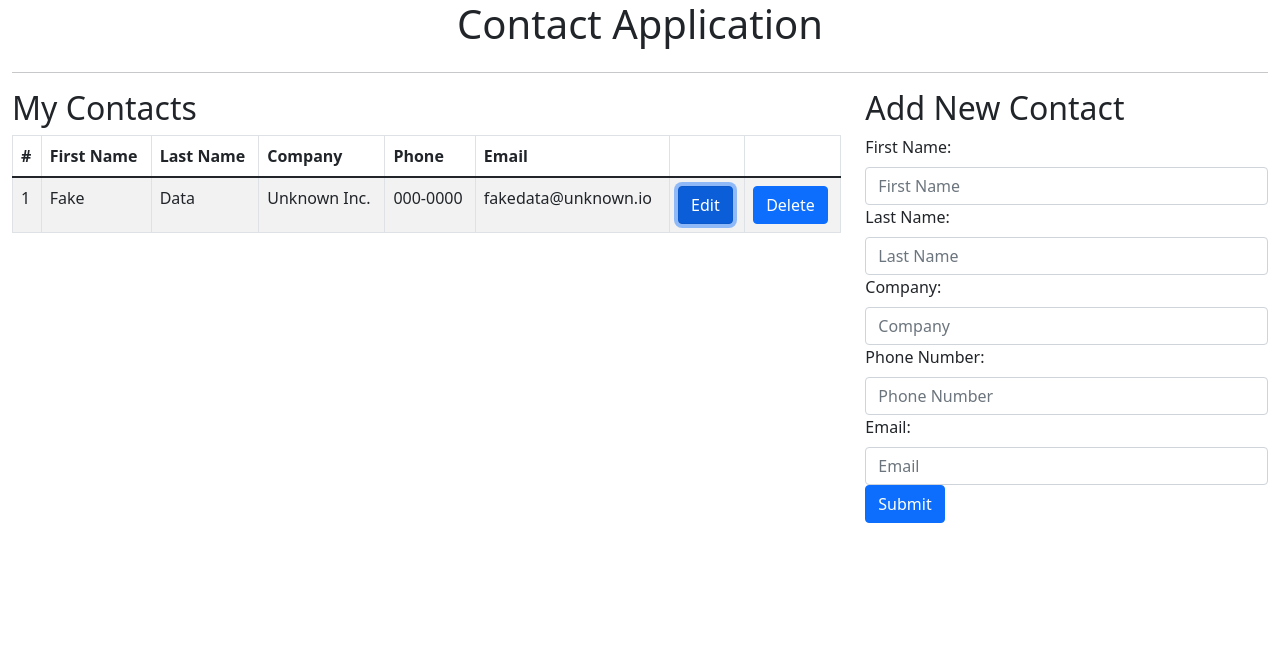
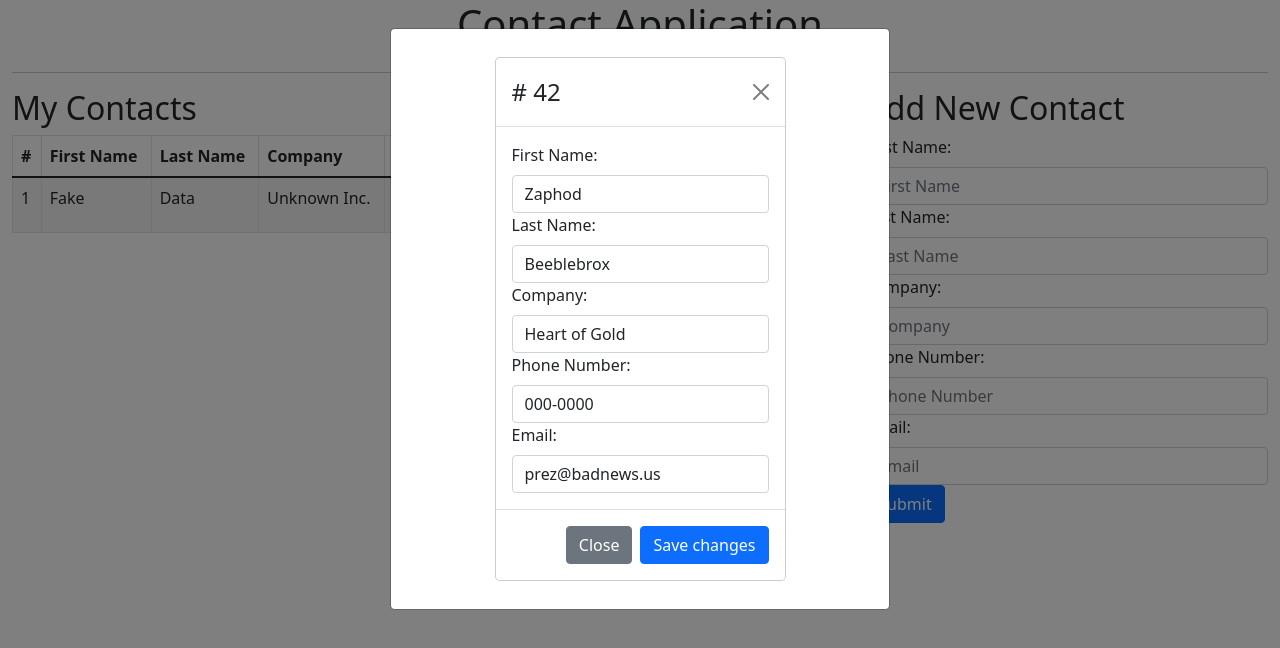
Before and after one commit to SowmyaNagayya/WebDevelopment, a React (Create React App) app in the folder MyPractice/contact-list/: page / in a window 1280 px wide. Both pictures are taken after a click on the button "Edit". Shown: the top 648 px of the page. Built offline with nearby package versions, Linux system fonts and the light colour scheme; no server answers.

Commit message:
worked on Edit contact model

```diff
--- a/MyPractice/contact-list/src/App.js
+++ b/MyPractice/contact-list/src/App.js
@@ -11,6 +11,7 @@ class App extends React.Component {
 
   state = {
     loading: false,
+    showEditModal: false,
     contactData: [
       {
         "contactId": 1,
@@ -26,6 +27,14 @@ class App extends React.Component {
         company: '',
         phone: '',
         email: ''
+      },
+      editContactData: {
+        "contactId": 42,
+        "firstName": "Zaphod",
+        "lastName": "Beeblebrox",
+        "company": "Heart of Gold",
+        "phone": "000-0000",
+        "email": "prez@badnews.us"
       }
   }
 
@@ -82,6 +91,20 @@ class App extends React.Component {
         { contactData: data, loading: false }
       ))
   }
+
+  //EventHandlers for Open and Close ContactModal
+  handleEditModalClose = (event) => {
+    console.log("Closing Edit Modal")
+    this.setState({ showEditModal : false})
+ }
+
+ handleEditModalOpen = (event) => {
+    console.log("Opening Edit Modal")
+    if (event) event.preventDefault();
+    let contactId = event.target.value;
+    console.log(`Editing contact id ${contactId}`)
+    this.setState({ showEditModal : true})
+ }
   //We want to use our class component's lifecycle method componentDidMount,
   //a special method built into the component class that can be overridden with customized behavior.
   //This method will run after a React component has been mounted to the view.
@@ -114,7 +137,8 @@ class App extends React.Component {
         <Row>
           <Col sm={8}>
             <h2>My Contacts</h2>
-            <ContactTable contacts={this.state.contactData} />
+            <ContactTable contacts={this.state.contactData}
+                          handleEdit={this.handleEditModalOpen} />
           </Col>
           <Col sm={4}>
             <h2>Add New Contact</h2>
@@ -124,7 +148,10 @@ class App extends React.Component {
                          contactData={this.state.newContactData} />
           </Col>
         </Row>
-        {/* <ContactModal /> */}
+        <ContactModal
+         show={this.state.showEditModal}
+         handleClose={this.handleEditModalClose}
+         contactData={this.state.editContactData} />
       </Container>
     );
   }
--- a/MyPractice/contact-list/src/components/ContactModal.js
+++ b/MyPractice/contact-list/src/components/ContactModal.js
@@ -1,7 +1,54 @@
 import React from 'react';
+import { Form, Button, Modal } from 'react-bootstrap'
 
-function ContactModal (){
-  return <h1>Contact Modal</h1>
+class ContactModal extends React.Component {
+  render() {
+    let { contactData, show, handleClose } = this.props;
+    return (
+      <Modal show={show} onHide={handleClose} animation={false}>
+        <Modal.Dialog>
+          <Modal.Header closeButton>
+            <Modal.Title># {contactData.contactId}</Modal.Title>
+          </Modal.Header>
+
+          <Modal.Body>
+            <Form>
+              <Form.Group controlId="contactFirstName">
+                <Form.Label>First Name:</Form.Label>
+                <Form.Control type="text" placeholder="First Name" name="firstName"
+                  value={contactData.firstName} />
+              </Form.Group>
+              <Form.Group controlId="contactLastName">
+                <Form.Label>Last Name:</Form.Label>
+                <Form.Control type="text" placeholder="Last Name" name="lastName"
+                  value={contactData.lastName} />
+              </Form.Group>
+              <Form.Group controlId="contactCompany">
+                <Form.Label>Company:</Form.Label>
+                <Form.Control type="text" placeholder="Company" name="company"
+                  value={contactData.company} />
+              </Form.Group>
+              <Form.Group controlId="contactPhone">
+                <Form.Label>Phone Number:</Form.Label>
+                <Form.Control type="phone" placeholder="Phone Number" name="phone"
+                  value={contactData.phone} />
+              </Form.Group>
+              <Form.Group controlId="contactEmail">
+                <Form.Label>Email:</Form.Label>
+                <Form.Control type="email" placeholder="Email" name="email"
+                  value={contactData.email} />
+              </Form.Group>
+            </Form>
+          </Modal.Body>
+
+          <Modal.Footer>
+            <Button variant="secondary" onClick={handleClose}>Close</Button>
+            <Button variant="primary" value={contactData.contactId}>Save changes</Button>
+          </Modal.Footer>
+        </Modal.Dialog>
+      </Modal>
+    )
+  }
 }
 
 export default ContactModal
--- a/MyPractice/contact-list/src/components/ContactTable.js
+++ b/MyPractice/contact-list/src/components/ContactTable.js
@@ -19,7 +19,7 @@ const ContactTableHeader = () => {
     );
 }
 
-const ContactTableRow = ({ contact }) => {
+const ContactTableRow = ({ contact, toggleEdit }) => {
     return (
         <tr>
             <td>{contact.contactId}</td>
@@ -28,7 +28,7 @@ const ContactTableRow = ({ contact }) => {
             <td>{contact.company}</td>
             <td>{contact.phone}</td>
             <td>{contact.email}</td>
-            <td><Button>Edit</Button></td>
+            <td><Button onClick={toggleEdit} value={contact.contactId}>Edit</Button></td>
             <td><Button>Delete</Button></td>
         </tr>
     );
@@ -70,7 +70,8 @@ class ContactTable extends React.Component {
             </thead>
             <tbody>
             {this.props.contacts.map((contact, i) => {
-                    return <ContactTableRow contact={contact} key={i} />
+                    return <ContactTableRow contact={contact} key={i}
+                                            toggleEdit={this.props.handleEdit} />
                 })}
             </tbody>
         </Table>)
```
